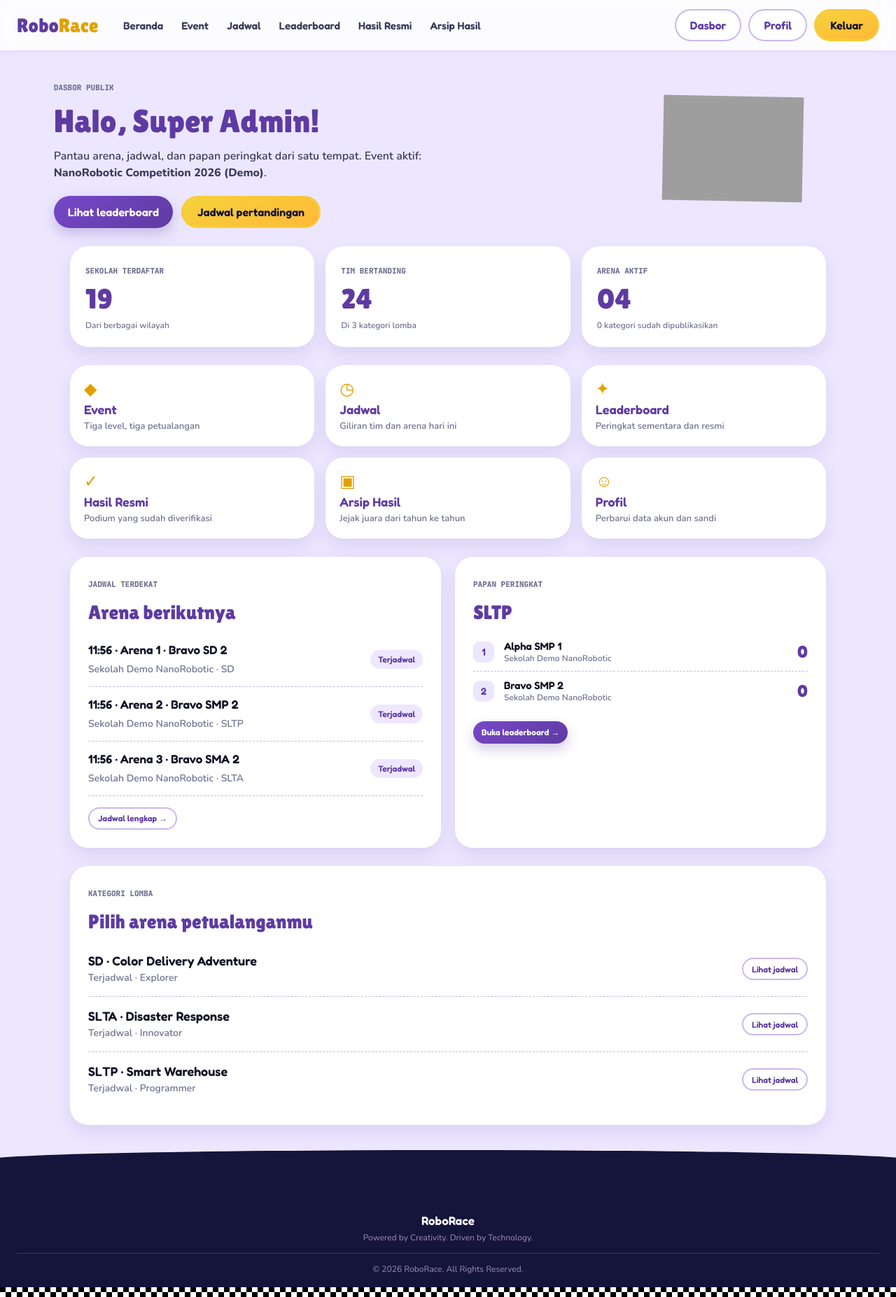
After one commit to GHFR1206/edurover-competition-hub, a Laravel app: page /publik/dasbor in a window 1280 px wide. The commit adds this page. Shown: the whole page at 70% size. Run offline with Laravel 12, Linux system fonts and the light colour scheme; a user stored in the database is signed in; data comes from the database, SQL or seed files in the repository; style sheets or scripts are compiled from the project's sources; parts of the project's set-up code (start-up, migrations or seed data) failed here and were passed over; some libraries are stand-ins or nearby versions; grey boxes are pictures that could not be loaded.

Commit message:
feat: dasbor role Publik bergaya RoboRace + registrasi sekolah otomatis jadi Coach

```diff
--- /dev/null
+++ b/app/Http/Controllers/Public/DashboardController.php
@@ -0,0 +1,83 @@
+<?php
+
+namespace App\Http\Controllers\Public;
+
+use App\Http\Controllers\Controller;
+use App\Models\Arena;
+use App\Models\Category;
+use App\Models\Event;
+use App\Models\Run;
+use App\Models\Team;
+use App\Services\StandingsService;
+use Illuminate\View\View;
+
+/**
+ * Home base for the "Publik" role after login. It reuses the public site's
+ * data (active event, categories, schedule, standings) and adds shortcuts so a
+ * signed-in spectator can jump straight to the page they care about.
+ */
+class DashboardController extends Controller
+{
+    public function __construct(private readonly StandingsService $standings) {}
+
+    public function __invoke(): View
+    {
+        $event = $this->activeEvent();
+
+        $categories = $event
+            ? $event->categories()->orderBy('level')->get()
+            : collect();
+
+        $categoryIds = $categories->pluck('id');
+
+        $teamCount = $event ? Team::whereIn('category_id', $categoryIds)->count() : 0;
+
+        $schoolCount = $event
+            ? Team::whereIn('category_id', $categoryIds)->distinct('school_id')->count('school_id')
+            : 0;
+
+        $arenaCount = $event ? Arena::where('event_id', $event->id)->where('is_active', true)->count() : 0;
+
+        $upcomingRuns = $event
+            ? Run::with(['team.school', 'arena', 'category'])
+                ->whereIn('category_id', $categoryIds)
+                ->whereIn('status', ['scheduled', 'called', 'ready', 'running'])
+                ->whereNotNull('scheduled_at')
+                ->orderBy('scheduled_at')
+                ->limit(5)
+                ->get()
+            : collect();
+
+        // Same rule as the landing page: prefer a category that already has
+        // approved scores so the teaser is never empty.
+        $featured = $categories->first(fn (Category $c) => $this->standings->hasApprovedScores($c))
+            ?? $categories->firstWhere('level.value', 'smp')
+            ?? $categories->first();
+
+        $featuredStandings = $featured ? $this->standings->forCategory($featured)->take(3) : collect();
+
+        return view('public.dashboard', [
+            'event' => $event,
+            'categories' => $categories,
+            'teamCount' => $teamCount,
+            'schoolCount' => $schoolCount,
+            'arenaCount' => $arenaCount,
+            'publishedCount' => $categories->filter(fn (Category $c) => $c->isPublished())->count(),
+            'upcomingRuns' => $upcomingRuns,
+            'featured' => $featured,
+            'featuredStandings' => $featuredStandings,
+            'liveEvent' => $event?->id,
+            'page' => 'dashboard',
+        ]);
+    }
+
+    private function activeEvent(): ?Event
+    {
+        return Event::with(['categories' => fn ($q) => $q->orderBy('level')])
+            ->whereIn('status', ['running', 'scheduled', 'finished'])
+            ->inDisplayOrder()
+            ->latest('starts_at')
+            ->first()
+            ?? Event::with('categories')->latest()->first();
+    }
+}
--- a/app/Http/Controllers/RoleDashboardController.php
+++ b/app/Http/Controllers/RoleDashboardController.php
@@ -3,17 +3,15 @@
 namespace App\Http\Controllers;
 
 use App\Enums\Role as RoleEnum;
-use App\Models\Event;
 use Illuminate\Http\RedirectResponse;
 use Illuminate\Http\Request;
-use Illuminate\View\View;
 
 /**
  * Single entry point after login. Each role is redirected to its own dashboard.
  */
 class RoleDashboardController extends Controller
 {
-    public function __invoke(Request $request): View|RedirectResponse
+    public function __invoke(Request $request): RedirectResponse
     {
         $user = $request->user();
 
@@ -24,9 +22,9 @@ class RoleDashboardController extends Controller
             $user->isRole(RoleEnum::ChiefJudge) => redirect()->route('chief.dashboard'),
             $user->isRole(RoleEnum::EventAdmin) => redirect()->route('eventadmin.dashboard'),
             $user->isRole(RoleEnum::SuperAdmin) => redirect()->route('superadmin.dashboard'),
-            default => view('dashboard', [
-                'event' => Event::with('categories')->latest('starts_at')->first(),
-            ]),
+            // Spectators — and any account without a competition role — land on
+            // the public dashboard instead of a placeholder page.
+            default => redirect()->route('public.dashboard'),
         };
     }
 }
--- a/resources/css/roborace/public.css
+++ b/resources/css/roborace/public.css
@@ -1071,6 +1071,9 @@ footer i {
   .account-actions .outline-btn {
     display: none;
   }
+  .account-actions .account-dashboard {
+    display: inline-flex;
+  }
   .site-header nav {
     gap: 0;
   }
@@ -1374,3 +1377,174 @@ button.purple-btn, a.purple-btn { display: inline-flex; align-items: center; jus
   cursor: pointer;
   padding: 0;
 }
+
+/* ============================================================
+   Public role dashboard (signed-in spectator home base).
+   ============================================================ */
+.account-logout {
+  margin: 0;
+  display: inline-flex;
+}
+.account-logout .gold-btn {
+  cursor: pointer;
+}
+.dash-hero {
+  display: flex;
+  align-items: center;
+  gap: 24px;
+  padding: 40px max(6vw, 70px) 56px;
+  position: relative;
+}
+.dash-copy {
+  flex: 1;
+  z-index: 1;
+}
+.dash-copy h1 {
+  font-size: 46px;
+  line-height: 1.1;
+  color: var(--purple);
+  margin: 12px 0;
+}
+.dash-copy p {
+  max-width: 560px;
+  color: #3a3b5a;
+  line-height: 1.55;
+}
+.dash-copy .hero-actions {
+  display: flex;
+  flex-wrap: wrap;
+  gap: 12px;
+  margin-top: 20px;
+}
+.dash-mascot {
+  width: 200px;
+  height: 180px;
+  object-fit: contain;
+  margin-right: 5%;
+}
+.dash-main {
+  padding-top: 0;
+}
+.dash-main .stats-grid {
+  margin-top: -30px;
+  position: relative;
+  z-index: 3;
+}
+.quick-grid {
+  display: grid;
+  grid-template-columns: repeat(3, 1fr);
+  gap: 16px;
+  margin-top: 26px;
+}
+.quick-card {
+  display: flex;
+  flex-direction: column;
+  gap: 4px;
+  padding: 20px;
+}
+.quick-card .quick-icon {
+  font: 24px "Lilita One";
+  color: #e0a100;
+}
+.quick-card strong {
+  font: 600 18px "Fredoka";
+  color: var(--purple);
+}
+.quick-card small {
+  color: var(--muted);
+  font: 600 13px "Nunito";
+}
+.dash-columns {
+  display: grid;
+  grid-template-columns: 1fr 1fr;
+  gap: 20px;
+  margin-top: 26px;
+}
+.dash-columns .outline-btn,
+.dash-columns .purple-btn {
+  margin-top: 16px;
+}
+.dash-standings {
+  display: flex;
+  flex-direction: column;
+}
+.dash-rank {
+  display: flex;
+  align-items: center;
+  gap: 14px;
+  padding: 10px 0;
+  border-bottom: 1px dashed #c9b8f0;
+}
+.dash-rank:last-child {
+  border-bottom: 0;
+}
+.dash-rank > b {
+  display: grid;
+  place-items: center;
+  width: 30px;
+  height: 30px;
+  flex: 0 0 30px;
+  border-radius: 9px;
+  background: var(--lavender);
+  color: var(--purple);
+  font: 600 14px "Fredoka";
+}
+.dash-rank div {
+  flex: 1;
+  min-width: 0;
+}
+.dash-rank strong,
+.dash-rank small {
+  display: block;
+}
+.dash-rank strong {
+  font: 600 15px "Fredoka";
+  color: var(--ink);
+}
+.dash-rank small {
+  color: var(--muted);
+  font: 600 12px "Nunito";
+}
+.dash-rank em {
+  font: 24px "Lilita One";
+  font-style: normal;
+  color: var(--purple);
+}
+.dash-categories {
+  margin-top: 26px;
+}
+.dash-categories .level-line:last-child {
+  border-bottom: 0;
+}
+.dash-categories .level-line .outline-btn {
+  margin: 0;
+}
+@media (max-width: 900px) {
+  .dash-hero {
+    padding: 30px 5% 48px;
+  }
+  .dash-copy h1 {
+    font-size: 36px;
+  }
+  .dash-mascot {
+    width: 130px;
+    height: 120px;
+    margin: 0;
+  }
+  .quick-grid,
+  .dash-columns {
+    grid-template-columns: 1fr 1fr;
+  }
+}
+@media (max-width: 640px) {
+  .dash-mascot {
+    display: none;
+  }
+  .quick-grid,
+  .dash-columns {
+    grid-template-columns: 1fr;
+  }
+  .account-actions .account-profile {
+    display: none;
+  }
+}
--- a/resources/views/auth/register.blade.php
+++ b/resources/views/auth/register.blade.php
@@ -28,7 +28,8 @@
 
     <label class="field">
         <span>Sekolah / Institusi</span>
-        <input name="school" type="text" value="{{ old('school') }}" placeholder="SMP Garuda A">
+        <input name="school" type="text" value="{{ old('school') }}" placeholder="SMP Garuda A"
+               required @if ($errors->has('school')) aria-invalid="true" @endif>
         @error('school') <small class="field-error">{{ $message }}</small> @enderror
     </label>
 
--- a/resources/views/components/roborace/header.blade.php
+++ b/resources/views/components/roborace/header.blade.php
@@ -25,7 +25,12 @@
     </nav>
     <div class="account-actions">
         @auth
-            <a href="{{ route('dashboard') }}" class="outline-btn">Dashboard</a>
+            <a href="{{ route('dashboard') }}" class="outline-btn account-dashboard">Dasbor</a>
+            <a href="{{ route('profile.edit') }}" class="outline-btn account-profile">Profil</a>
+            <form method="POST" action="{{ route('logout') }}" class="account-logout">
+                @csrf
+                <button type="submit" class="gold-btn">Keluar</button>
+            </form>
         @else
             <a href="{{ route('login') }}" class="outline-btn">Masuk</a>
             <a href="{{ route('register') }}" class="gold-btn">Daftar sekolah</a>
--- /dev/null
+++ b/resources/views/public/dashboard.blade.php
@@ -0,0 +1,158 @@
+@extends('layouts.roborace-public')
+
+@section('title', 'RoboRace · Dasbor Publik')
+
+@php
+    $statusClass = fn (\App\Enums\RunStatus $s) => match ($s) {
+        \App\Enums\RunStatus::Finished => 'selesai',
+        \App\Enums\RunStatus::Running => 'sedang-berjalan',
+        \App\Enums\RunStatus::Called, \App\Enums\RunStatus::Ready => 'berikutnya',
+        \App\Enums\RunStatus::Scheduled, \App\Enums\RunStatus::ReRun => 'terjadwal',
+        default => 'sementara',
+    };
+@endphp
+
+@section('content')
+<div class="app lavender-page dash-page">
+    <x-roborace.header :page="$page" />
+
+    <section class="dash-hero">
+        <div class="dash-copy">
+            <span class="eyebrow">DASBOR PUBLIK</span>
+            <h1>Halo, {{ auth()->user()->name }}!</h1>
+            <p>
+                Pantau arena, jadwal, dan papan peringkat dari satu tempat.
+                @if ($event)
+                    Event aktif: <strong>{{ $event->name }}</strong>.
+                @else
+                    Belum ada event yang berjalan saat ini.
+                @endif
+            </p>
+            <div class="hero-actions">
+                <a class="purple-btn" href="{{ route('public.leaderboard') }}">Lihat leaderboard</a>
+                <a class="gold-btn" href="{{ route('public.schedule') }}">Jadwal pertandingan</a>
+            </div>
+        </div>
+        <x-roborace.mascot src="786e4.png" class="dash-mascot" />
+    </section>
+
+    <main class="wide-main dash-main">
+        <section class="stats-grid">
+            <article class="card reveal">
+                <small>SEKOLAH TERDAFTAR</small>
+                <strong>{{ $schoolCount }}</strong>
+                <p>Dari berbagai wilayah</p>
+            </article>
+            <article class="card reveal" style="animation-delay:100ms">
+                <small>TIM BERTANDING</small>
+                <strong>{{ $teamCount }}</strong>
+                <p>Di {{ $categories->count() }} kategori lomba</p>
+            </article>
+            <article class="card reveal" style="animation-delay:200ms">
+                <small>ARENA AKTIF</small>
+                <strong>{{ str_pad($arenaCount, 2, '0', STR_PAD_LEFT) }}</strong>
+                <p>{{ $publishedCount }} kategori sudah dipublikasikan</p>
+            </article>
+        </section>
+
+        <section class="quick-grid">
+            <a class="card quick-card reveal" href="{{ route('public.events') }}">
+                <span class="quick-icon">◆</span>
+                <strong>Event</strong>
+                <small>Tiga level, tiga petualangan</small>
+            </a>
+            <a class="card quick-card reveal" style="animation-delay:80ms" href="{{ route('public.schedule') }}">
+                <span class="quick-icon">◷</span>
+                <strong>Jadwal</strong>
+                <small>Giliran tim dan arena hari ini</small>
+            </a>
+            <a class="card quick-card reveal" style="animation-delay:160ms" href="{{ route('public.leaderboard') }}">
+                <span class="quick-icon">✦</span>
+                <strong>Leaderboard</strong>
+                <small>Peringkat sementara dan resmi</small>
+            </a>
+            <a class="card quick-card reveal" style="animation-delay:240ms" href="{{ route('public.results') }}">
+                <span class="quick-icon">✓</span>
+                <strong>Hasil Resmi</strong>
+                <small>Podium yang sudah diverifikasi</small>
+            </a>
+            <a class="card quick-card reveal" style="animation-delay:320ms" href="{{ route('public.archive') }}">
+                <span class="quick-icon">▣</span>
+                <strong>Arsip Hasil</strong>
+                <small>Jejak juara dari tahun ke tahun</small>
+            </a>
+            <a class="card quick-card reveal" style="animation-delay:400ms" href="{{ route('profile.edit') }}">
+                <span class="quick-icon">☺</span>
+                <strong>Profil</strong>
+                <small>Perbarui data akun dan sandi</small>
+            </a>
+        </section>
+
+        <section class="dash-columns">
+            <article class="card reveal">
+                <small>JADWAL TERDEKAT</small>
+                <h2>Arena berikutnya</h2>
+                @forelse ($upcomingRuns as $run)
+                    <div class="schedule-row">
+                        <div>
+                            <strong>
+                                {{ $run->scheduled_at?->format('H:i') ?? '—' }}
+                                · {{ $run->arena?->name ?? 'Arena' }}
+                                · {{ $run->team?->name }}
+                            </strong>
+                            <p>
+                                {{ $run->team?->school?->name }}
+                                · {{ $run->category?->level->publicLabel() }}
+                            </p>
+                        </div>
+                        <span class="status {{ $statusClass($run->status) }}">{{ $run->status->label() }}</span>
+                    </div>
+                @empty
+                    <p class="muted">Belum ada jadwal pertandingan yang bisa ditampilkan.</p>
+                @endforelse
+                <a class="outline-btn mini" href="{{ route('public.schedule') }}">Jadwal lengkap →</a>
+            </article>
+
+            <article class="card reveal" style="animation-delay:120ms">
+                <small>PAPAN PERINGKAT</small>
+                <h2>{{ $featured?->level->publicLabel() ?? 'Peringkat' }}</h2>
+                <div class="dash-standings">
+                    @forelse ($featuredStandings as $row)
+                        <a class="dash-rank" href="{{ route('public.leaderboard', $featured ? ['level' => $featured->level->value] : []) }}">
+                            <b>{{ $row['rank'] }}</b>
+                            <div>
+                                <strong>{{ $row['team']->name }}</strong>
+                                <small>{{ $row['team']->school?->name }}</small>
+                            </div>
+                            <em>{{ $row['best_total'] }}</em>
+                        </a>
+                    @empty
+                        <p class="muted">Belum ada skor untuk ditampilkan.</p>
+                    @endforelse
+                </div>
+                <a class="purple-btn mini" href="{{ route('public.leaderboard') }}">Buka leaderboard →</a>
+            </article>
+        </section>
+
+        @if ($categories->isNotEmpty())
+            <article class="card reveal dash-categories">
+                <small>KATEGORI LOMBA</small>
+                <h2>Pilih arena petualanganmu</h2>
+                <div class="level-line-list">
+                    @foreach ($categories as $category)
+                        <div class="level-line">
+                            <div>
+                                <strong>{{ $category->level->publicLabel() }} · {{ $category->level->challengeName() }}</strong>
+                                <p>{{ $category->status->label() }} · {{ $category->persona ?? '' }}</p>
+                            </div>
+                            <a class="outline-btn mini" href="{{ route('public.schedule', ['level' => $category->level->value]) }}">Lihat jadwal</a>
+                        </div>
+                    @endforeach
+                </div>
+            </article>
+        @endif
+    </main>
+
+    <x-roborace.footer />
+</div>
+@endsection
--- a/routes/web.php
+++ b/routes/web.php
@@ -4,6 +4,7 @@ use App\Http\Controllers\CertificateController;
 use App\Http\Controllers\EvidenceController;
 use App\Http\Controllers\ProfileController;
 use App\Http\Controllers\Public\ArchiveController;
+use App\Http\Controllers\Public\DashboardController as PublicDashboardController;
 use App\Http\Controllers\Public\EventController;
 use App\Http\Controllers\Public\LandingController;
 use App\Http\Controllers\Public\LeaderboardController;
@@ -77,6 +78,11 @@ Route::middleware(['auth', 'active'])->group(function () {
     Route::middleware('role:super_admin')
         ->prefix('super-admin')->name('superadmin.')
         ->group(base_path('routes/role/super-admin.php'));
+
+    // Publik (signed-in spectator)
+    Route::middleware('role:public')
+        ->get('/publik/dasbor', PublicDashboardController::class)
+        ->name('public.dashboard');
 });
 
 require __DIR__.'/auth.php';
```
Also changed, not shown: app/Http/Controllers/Auth/RegisteredUserController.php (+38 -6 lines), docs/ASSUMPTIONS.md (+2 -0 lines), resources/views/dashboard.blade.php (deleted, +0 -34 lines), resources/views/layouts/role.blade.php (deleted, +0 -93 lines), tests/Feature/Auth/RegistrationTest.php (+21 -0 lines), tests/Feature/RolePagesTest.php (+2 -0 lines), README.md.
